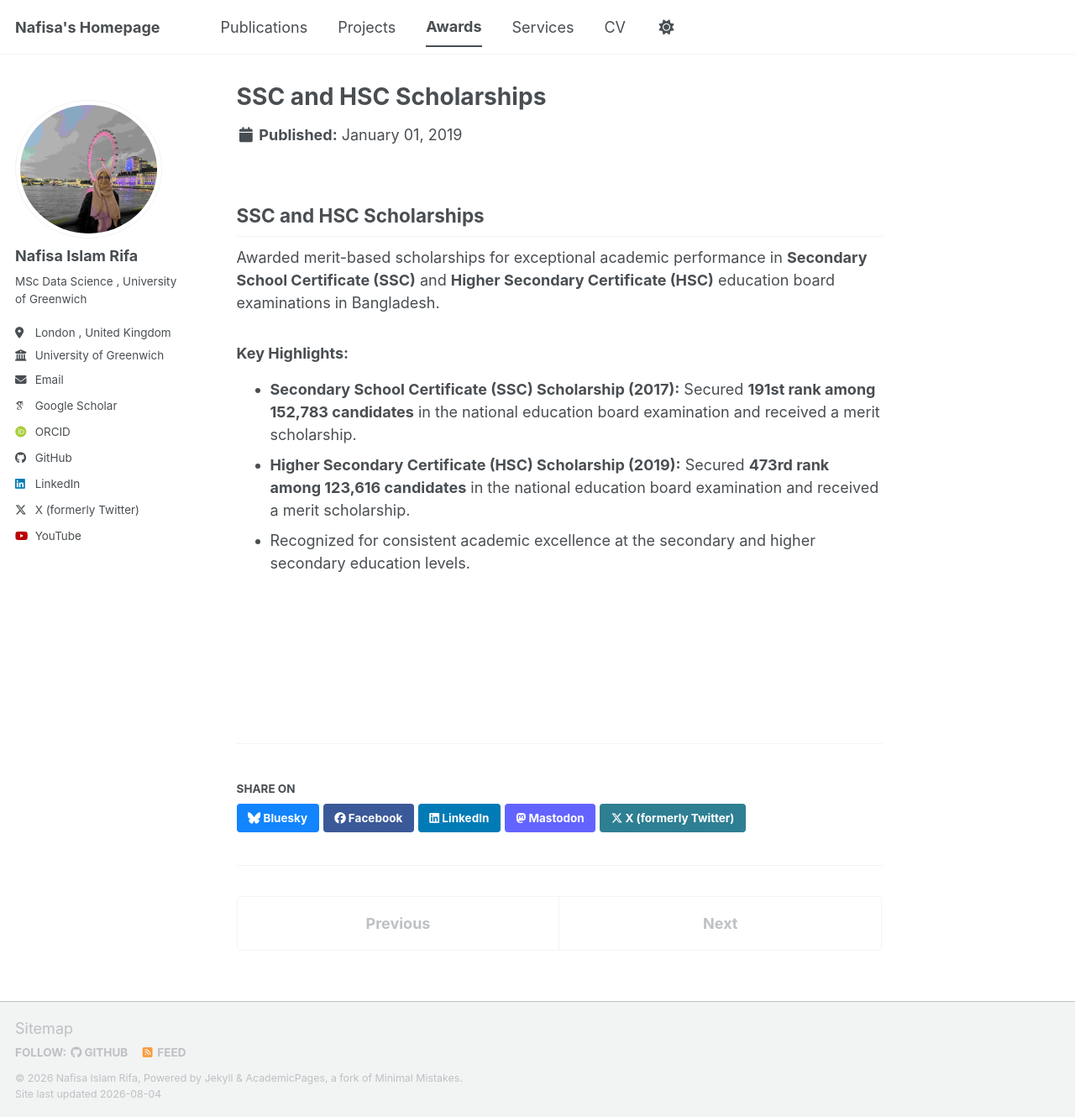
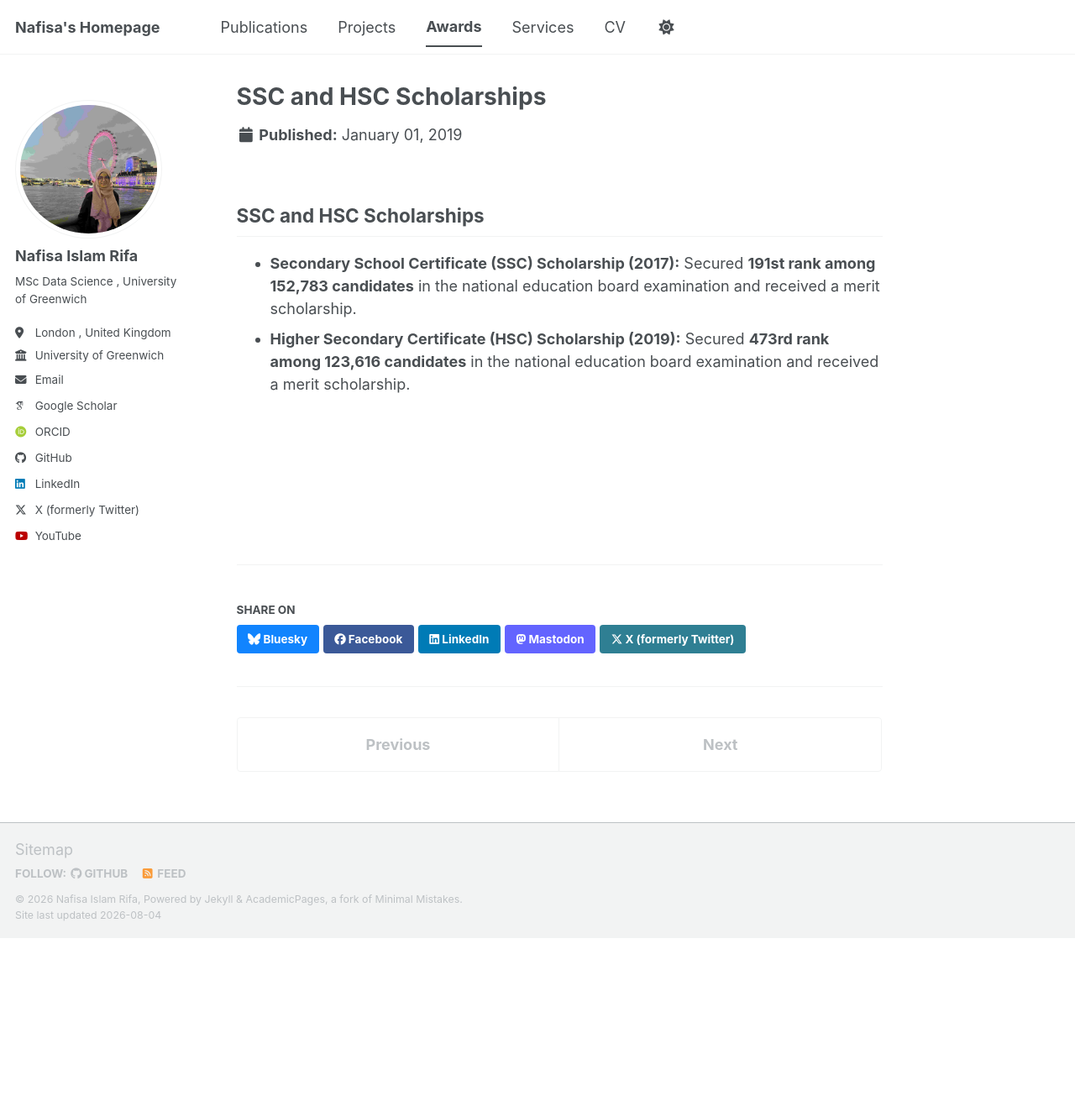
Before and after one commit to NafisaIslamRifa/NafisaIslamRifa.github.io, a Jekyll site: the page built from _portfolio/portfolio-2.md, in a window 1280 px wide and 1330 px high. Shown: the whole window at 84% size. Built offline with Jekyll 4.4.1, drawn with Linux system fonts in a browser that asks for light colours; some web fonts are replaced; a script bundle is joined from its source files by our own code; library files that are not in the unit come from our copies.

Commit message:
Revise scholarship details in portfolio-2.md
Removed redundant recognition statement from scholarship section.

```diff
--- a/_portfolio/portfolio-2.md
+++ b/_portfolio/portfolio-2.md
@@ -7,9 +7,6 @@ date: 2019-01-01
 
 ## SSC and HSC Scholarships
 
-Awarded merit-based scholarships for exceptional academic performance in **Secondary School Certificate (SSC)** and **Higher Secondary Certificate (HSC)** education board examinations in Bangladesh.
 
-### Key Highlights:
 - **Secondary School Certificate (SSC) Scholarship (2017):** Secured **191st rank among 152,783 candidates** in the national education board examination and received a merit scholarship.
 - **Higher Secondary Certificate (HSC) Scholarship (2019):** Secured **473rd rank among 123,616 candidates** in the national education board examination and received a merit scholarship.
-- Recognized for consistent academic excellence at the secondary and higher secondary education levels.
```
